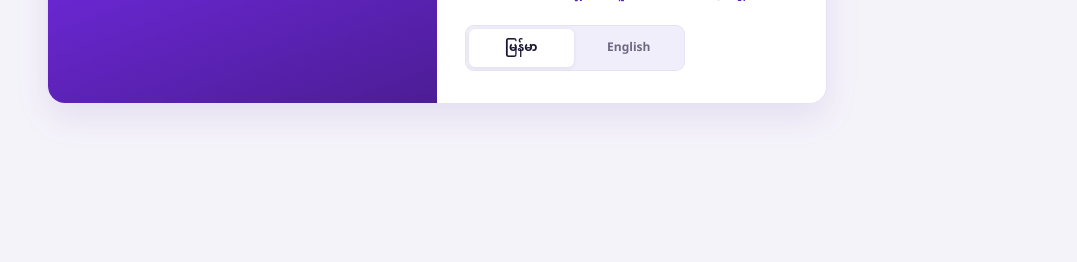
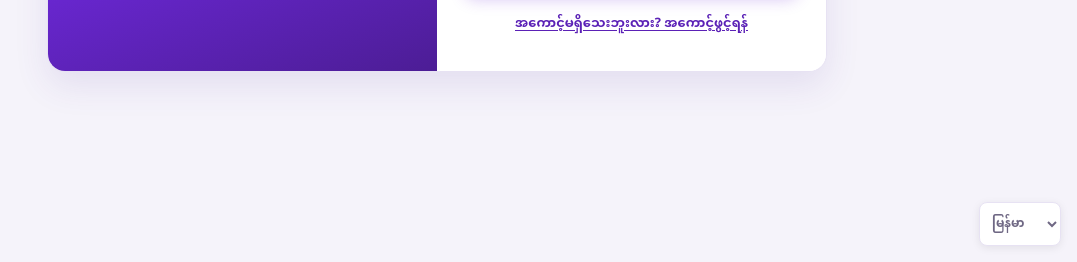
Before and after one commit to paingthutun-dev/POS-System, a plain HTML site: page index.html in a window 1280 px wide. Shown: the part 538-800 px from the top of the page, without its empty margins (203-1280 px from the left). Drawn offline with Linux system fonts and the light colour scheme.

Commit message:
POS System: login language switch as small dropdown at bottom-right

```diff
--- a/index.html
+++ b/index.html
@@ -357,7 +357,7 @@ body.logged-out .bottom-nav, body.logged-out .more-sheet{display:none!important}
 .login-error{color:var(--danger);font-size:13px;font-weight:650;margin:0 0 14px}
 .login-note{color:var(--accent-strong);font-size:13px;font-weight:650;margin:0 0 14px}
 .login-switch{display:block;margin:16px auto 0;background:none;border:0;color:var(--accent-strong);font:inherit;font-size:13px;font-weight:700;cursor:pointer;text-decoration:underline;text-underline-offset:3px}
-.login-card .lang-toggle{margin-top:18px}
+.login-lang-select{position:fixed;right:16px;bottom:16px;z-index:5;width:auto;min-height:0;font:inherit;font-size:12px;font-weight:700;color:var(--dim);background:var(--surface);border:1px solid var(--border);border-radius:8px;padding:7px 8px;cursor:pointer;box-shadow:0 2px 8px rgba(0,0,0,.08)}
 
 /* ---------- print: receipt only ---------- */
 @media print{
@@ -392,12 +392,12 @@ body.logged-out .bottom-nav, body.logged-out .more-sheet{display:none!important}
     <p class="login-note hidden" id="loginConfirmNote"></p>
     <button class="btn primary block big" type="button" id="loginBtn" data-t="login.button">Log in</button>
     <button class="login-switch" type="button" id="loginSwitchBtn" data-t="login.toSignup">Don't have an account? Sign up</button>
-    <div class="lang-toggle" id="loginLangToggle">
-      <button type="button" data-lang="my">မြန်မာ</button>
-      <button type="button" data-lang="en">English</button>
-    </div>
     </div>
   </div>
+  <select class="login-lang-select" id="loginLangSelect" aria-label="Language">
+    <option value="my">မြန်မာ</option>
+    <option value="en">English</option>
+  </select>
 </div>
 
 <!-- ======== side nav (desktop) ======== -->
@@ -1902,6 +1902,8 @@ function applyLang(){
   document.querySelectorAll('.lang-toggle').forEach(function(tg){
     tg.querySelectorAll('button').forEach(function(b){ b.classList.toggle('active', b.dataset.lang === DB.settings.lang); });
   });
+  var loginLangSelect = document.getElementById('loginLangSelect');
+  if(loginLangSelect) loginLangSelect.value = DB.settings.lang;
   document.getElementById('brandName').textContent = DB.settings.storeName;
   document.getElementById('mobileBrandName').textContent = DB.settings.storeName;
   document.getElementById('loginStoreName').textContent = DB.settings.storeName;
@@ -2861,6 +2863,7 @@ function init(){
       b.addEventListener('click', function(){ setLang(b.dataset.lang); });
     });
   });
+  document.getElementById('loginLangSelect').addEventListener('change', function(){ setLang(this.value); });
   document.querySelectorAll('#setThemeToggle button').forEach(function(b){
     b.addEventListener('click', function(){ applyTheme(b.dataset.theme); });
   });
```
